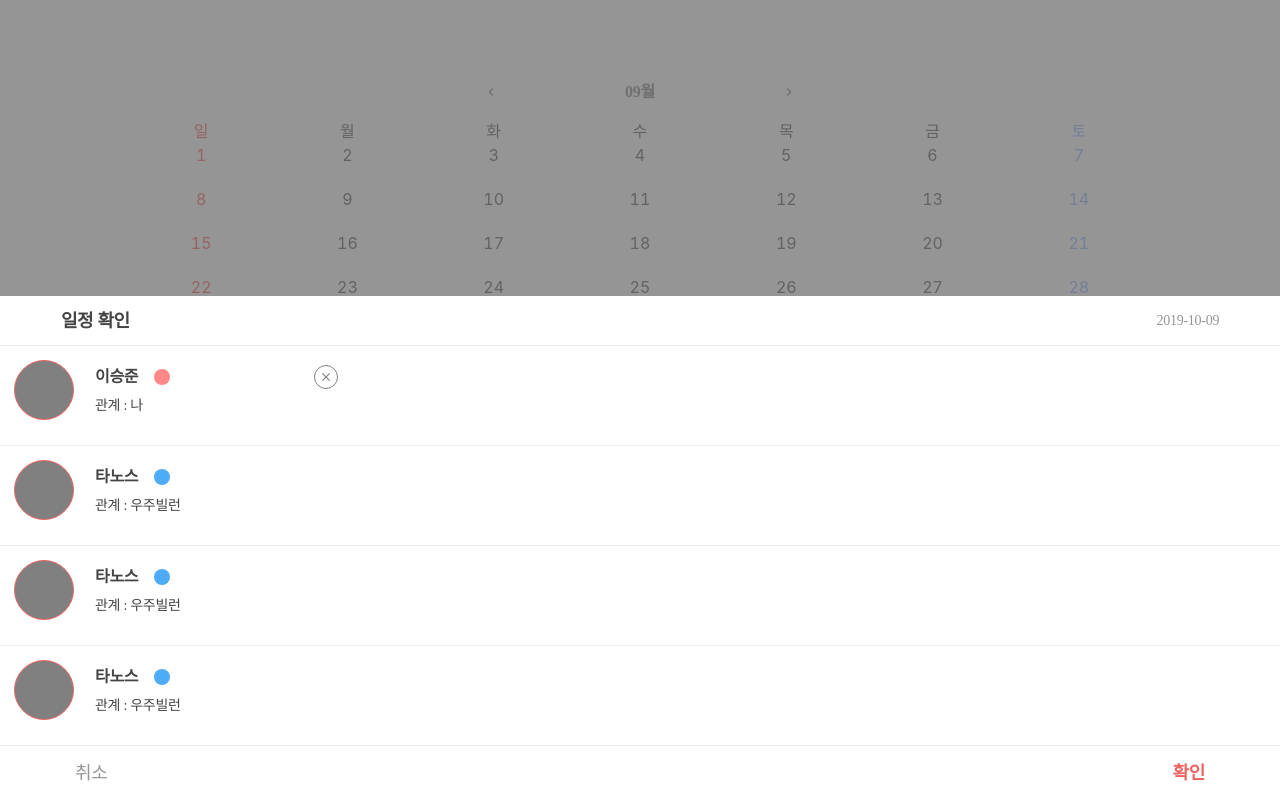
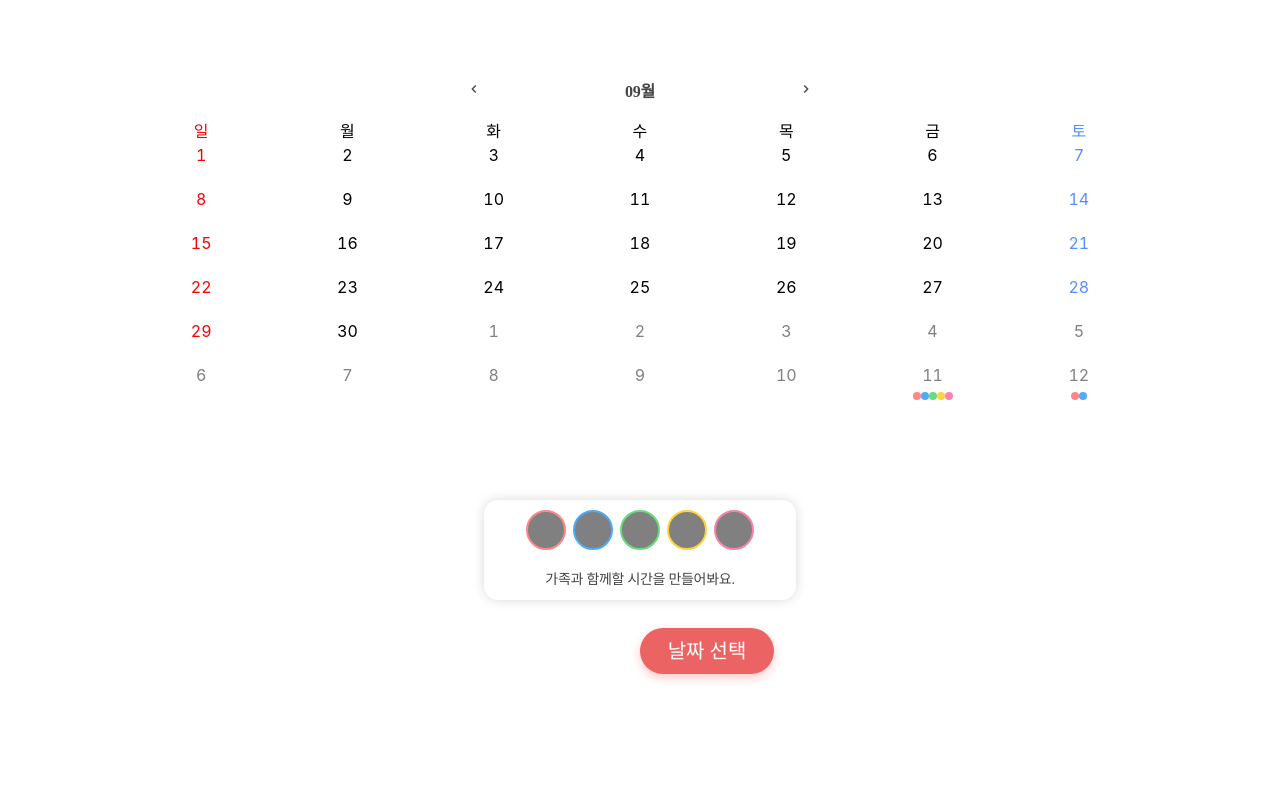
Before and after one commit to no-4-gift/wooriga_front_end, a React (Create React App) app: page / in a window 1280 px wide. Built offline with nearby package versions, Linux system fonts and the light colour scheme.

Commit message:
Modal UI interaction 적용

```diff
--- a/src/components/Calendar.js
+++ b/src/components/Calendar.js
@@ -46,6 +46,7 @@ const CalendarContainer = styled.div`
 
   padding-left: 10%;
   padding-right: 10%;
+  z-index: 1;
 `;
 const CalendarHead = styled.div`
   display: flex;
@@ -58,13 +59,17 @@ const CalendarHead = styled.div`
   font-size: 16px;
   line-height: 23px;
   letter-spacing: -0.02em;
-
   color: #434444;
-  span {
-    width: 22vw;
-  }
 `;
 
+const MonthText = styled.span`
+  width: 22vw;
+  text-align: center;
+`;
+const AllowButton = styled.div`
+  width: 4vw;
+  text-align: center;
+`;
 const CalendarBody = styled.div``;
 
 const CalendarRow = styled.div`
@@ -330,9 +335,13 @@ function Calendar({
     <Fragment>
       <CalendarContainer>
         <CalendarHead>
-          <MdChevronLeft onClick={onPreMonth} />
-          <Text onClick={onTodayMonth}>{today.format("MM월")}</Text>
-          <MdChevronRight onClick={onNextMonth} />
+          <AllowButton onClick={onPreMonth}>
+            <MdChevronLeft />
+          </AllowButton>
+          <MonthText onClick={onTodayMonth}>{today.format("MM월")}</MonthText>
+          <AllowButton onClick={onNextMonth}>
+            <MdChevronRight />
+          </AllowButton>
         </CalendarHead>
         <CalendarBody>
           <CalendarRow>
--- a/src/components/CalendarModal.js
+++ b/src/components/CalendarModal.js
@@ -9,18 +9,37 @@ const DarkBackGround = styled.div`
   top: 0;
   width: 100vw;
   height: 100vh;
-  z-index: 1;
+
   background: rgba(123, 123, 123, 0.8);
   overflow: hidden;
+  opacity: 0;
+  transition: 0.25s linear;
+  z-index: -1;
+  ${props =>
+    props.visible &&
+    css`
+      opacity: 1;
+      z-index: 2;
+    `}
 `;
 
 const ModalTemplate = styled.div`
   width: 100vw;
   background-color: white;
-  z-index: 2;
+
   position: fixed;
   left: 0;
   bottom: 0;
+  transform: translate(0, 100%);
+  transition-delay: 0.25s;
+  transition: 0.5s ease-in;
+
+  ${props =>
+    props.visible &&
+    css`
+      transform: translate(0, 0);
+      z-index: 3;
+    `}
 `;
 
 const ModalHead = styled.div`
@@ -195,13 +214,20 @@ const InsertText = styled.span`
   color: #969696;
 `;
 
-function CalendarModal({ visible }) {
+function CalendarModal({
+  visible,
+
+  onCancle,
+  onDelete,
+  onInsert,
+  selectDate
+}) {
   return (
-    <DarkBackGround>
-      <ModalTemplate>
+    <DarkBackGround visible={visible}>
+      <ModalTemplate visible={visible}>
         <ModalHead>
           <Title>일정 확인</Title>
-          <DateText>2019-10-09</DateText>
+          <DateText>{selectDate}</DateText>
         </ModalHead>
         <ModalBody>
           <ModalItemBlock>
@@ -248,7 +274,7 @@ function CalendarModal({ visible }) {
               <MemberRelationText>관계 : 우주빌런</MemberRelationText>
             </MemberProfile>
           </ModalItemBlock>
-          <InsertScheduleContainer>
+          <InsertScheduleContainer onClick={() => onInsert(selectDate)}>
             <InsertButton>
               <MdClose />
             </InsertButton>
@@ -256,8 +282,7 @@ function CalendarModal({ visible }) {
           </InsertScheduleContainer>
         </ModalBody>
         <ModalFooter>
-          <CancleButton>취소</CancleButton>
-          <OkButton>확인</OkButton>
+          <OkButton onClick={onCancle}>확인</OkButton>
         </ModalFooter>
       </ModalTemplate>
     </DarkBackGround>
--- a/src/containers/CalenderContainer.js
+++ b/src/containers/CalenderContainer.js
@@ -29,9 +29,9 @@ class CalenderContainer extends Component {
     CalendarActions.goCurMonth(cur);
   };
 
-  handleShowModal = () => {
+  handleShowModal = date => {
     const { CalendarActions } = this.props;
-    CalendarActions.openModal();
+    CalendarActions.openModal(date);
   };
 
   handleCloseModal = () => {
@@ -73,7 +73,7 @@ class CalenderContainer extends Component {
     console.log("날짜 선택");
     const { toggle } = this.props;
     if (toggle === false) {
-      this.handleShowModal();
+      this.handleShowModal(date);
     } else {
       this.handleSelectChallengeDates(date);
     }
@@ -87,11 +87,24 @@ class CalenderContainer extends Component {
   };
 
   render() {
-    const { dates, challengeDates, today, visible, toggle } = this.props;
+    const {
+      dates,
+      challengeDates,
+      today,
+      visible,
+      toggle,
+      selectDate
+    } = this.props;
 
     return (
       <Fragment>
-        <CalendarModal />
+        <CalendarModal
+          selectDate={selectDate}
+          visible={visible}
+          onCancle={this.handleCloseModal}
+          onDelete={this.handleDeleteSchedule}
+          onInsert={this.handleInsertSchedule}
+        />
         <Calendar
           dates={dates}
           today={today}
@@ -114,7 +127,8 @@ const mapStateToProps = ({ calendar }) => ({
   challengeDates: calendar.challengeDates,
   today: calendar.today,
   visible: calendar.visible,
-  toggle: calendar.toggle
+  toggle: calendar.toggle,
+  selectDate: calendar.selectDate
 });
 
 const mapDispatchProps = dispatch => ({
--- a/src/store/modules/calendar.js
+++ b/src/store/modules/calendar.js
@@ -33,7 +33,7 @@ export const deleteSchedule = dateinfo => ({
   type: DELETE_SCHEDULE,
   payload: dateinfo
 });
-export const openModal = () => ({ type: OPEN_MODAL });
+export const openModal = date => ({ type: OPEN_MODAL, payload: date });
 export const closeModal = () => ({ type: CLOSE_MODAL });
 export const toggle = () => ({ type: TOGGLE });
 export const selectChallengeDates = date => ({
@@ -131,7 +131,8 @@ const initialState = {
   challengeDates: [],
   today: momentToday,
   visible: false,
-  toggle: false
+  toggle: false,
+  selectDate: null
 };
 
 //달력 Reducer
@@ -171,12 +172,14 @@ export default function calendar(state = initialState, action) {
     case OPEN_MODAL:
       return {
         ...state,
-        visible: true
+        visible: true,
+        selectDate: action.payload
       };
     case CLOSE_MODAL:
       return {
         ...state,
-        visible: false
+        visible: false,
+        selectDate: null
       };
     case TOGGLE:
       return {
```
